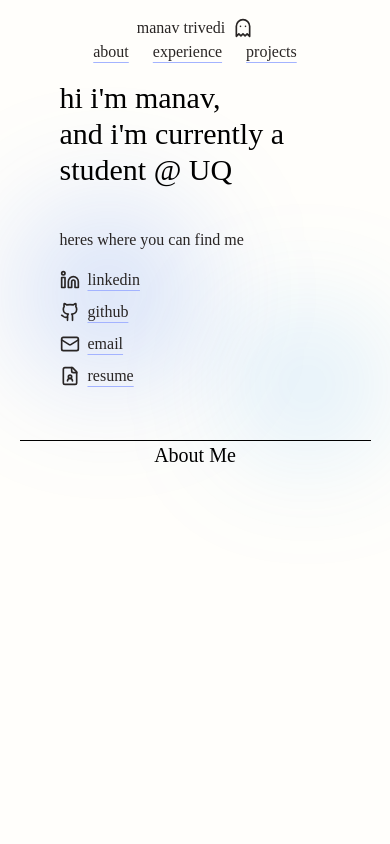
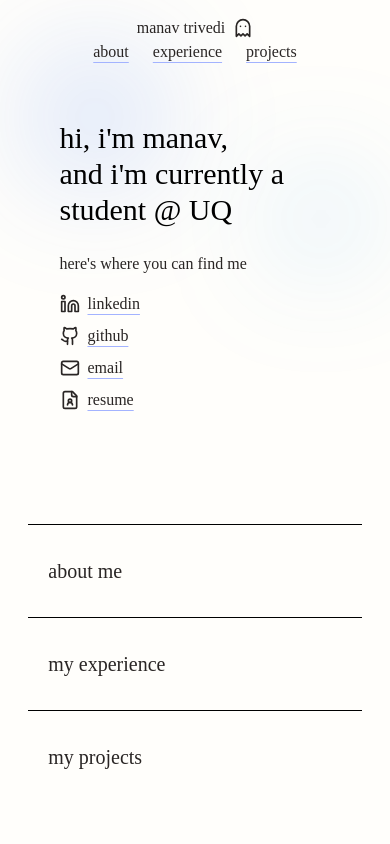
Before and after one commit to ManavTriv/Portfolio, a React (Vite) app in the folder frontend/: page / in a window 390 px wide. Shown: the top 844 px of the page. Built offline with nearby package versions, Linux system fonts and the light colour scheme; a web font is replaced by a local one.

Commit message:
Only thing left is to fill in the sections with detail

```diff
--- a/frontend/src/Home.jsx
+++ b/frontend/src/Home.jsx
@@ -6,7 +6,7 @@ import Experience from "./components/Experience";
 import Projects from "./components/Projects";
 import Navbar from "./components/Navbar";
 
-const SectionDivider = () => <div className="w-full border-t-1 mt-3" />;
+const SectionDivider = () => <div className="w-full border-t-1 my-8" />;
 
 const Home = () => {
   const aboutRef = useRef(null);
@@ -48,6 +48,7 @@ const Home = () => {
 
       <div className="flex flex-col w-[90%] xl:max-w-[1100px] items-center justify-center mx-auto pt-10 md:pt-20 relative z-10">
         <IntroCard />
+        <div className="w-[95%]">
           <SectionDivider />
           <div ref={aboutRef} className="scroll-mt-10 md:scroll-mt-20">
             <About />
@@ -59,6 +60,7 @@ const Home = () => {
           <SectionDivider />
           <div ref={projectsRef} className="scroll-mt-10 md:scroll-mt-20">
             <Projects />
+          </div>
         </div>
       </div>
     </div>
--- a/frontend/src/components/About.jsx
+++ b/frontend/src/components/About.jsx
@@ -1,8 +1,8 @@
 const About = () => {
   return (
-    <div>
-      <h1 className="font-secondary font-medium md:text-2xl h-300 text-xl">
-        About Me
+    <div className="px-5">
+      <h1 className="font-secondary font-secondary font-medium md:text-2xl text-xl text-stone-800 hover:text-indigo-300 transition-all duration-300">
+        about me
       </h1>
     </div>
   );
--- a/frontend/src/components/Experience.jsx
+++ b/frontend/src/components/Experience.jsx
@@ -1,7 +1,9 @@
 const Experience = () => {
   return (
-    <div>
-      <h1 className="font-secondary h-500">My Experience</h1>
+    <div className="px-5">
+      <h1 className="font-secondary font-secondary font-medium md:text-2xl text-xl text-stone-800 hover:text-indigo-300 transition-all duration-300">
+        my experience
+      </h1>
     </div>
   );
 };
--- a/frontend/src/components/IntroCard.jsx
+++ b/frontend/src/components/IntroCard.jsx
@@ -1,47 +1,62 @@
 import { Linkedin, Github, Mail, FileUser } from "lucide-react";
 
 const IntroCard = () => {
-  return (
-    <div className="flex md:flex-row flex-col items-center justify-center mx-auto w-full">
-      <div className="flex flex-col p-10 h-full md:w-[50%] w-full">
+  const links = [
+    {
+      icon: <Linkedin className="w-5 h-5" />,
+      text: "linkedin",
+      href: "https://au.linkedin.com/in/manav-trivedi-691688296",
+    },
+    {
+      icon: <Github className="w-5 h-5" />,
+      text: "github",
+      href: "https://github.com/ManavTriv",
+    },
+    {
+      icon: <Mail className="w-5 h-5" />,
+      text: "email",
+      href: "mailto:trivedimanav2003@gmail.com",
+    },
+    {
+      icon: <FileUser className="w-5 h-5" />,
+      text: "resume",
+      href: "",
+    },
+  ];
+
+ return (
+    <section className="flex flex-col md:flex-row items-center justify-center mx-auto w-full max-w-6xl p-4 my-10">
+      <div className="flex flex-col p-6 md:p-10 h-full md:w-[50%] w-full">
         <p className="font-secondary font-medium md:text-4xl text-3xl">
-          hi i'm manav,
+          hi, i'm manav,
         </p>
         <p className="font-secondary font-medium md:text-4xl text-3xl">
           and i'm currently a student @ UQ
         </p>
-        <div className="flex flex-col space-y-2 mt-10">
-          <p className="font-secondary text-base pb-2 text-stone-800 ">
-            heres where you can find me
+        <div className="flex flex-col space-y-2 mt-6 md:mt-10">
+          <p className="font-secondary text-base pb-2 text-stone-800">
+            here's where you can find me
           </p>
-          <a className="font-secondary text-base font-medium underline decoration-indigo-300 underline-offset-5 cursor-pointer text-stone-800 hover:text-indigo-300 transition-all duration-300">
-            <span className="flex flex-row items-center space-x-2">
-              <Linkedin className="w-5 h-5" />
-              <span>linkedin</span>
-            </span>
-          </a>
-          <a className="font-secondary text-base font-medium underline decoration-indigo-300 underline-offset-5 cursor-pointer text-stone-800 hover:text-indigo-300 transition-all duration-300">
-            <span className="flex flex-row items-center space-x-2">
-              <Github className="w-5 h-5" />
-              <span>github</span>
-            </span>
-          </a>
-          <a className="font-secondary text-base font-medium underline decoration-indigo-300 underline-offset-5 cursor-pointer text-stone-800 hover:text-indigo-300 transition-all duration-300">
-            <span className="flex flex-row items-center space-x-2">
-              <Mail className="w-5 h-5" />
-              <span>email</span>
-            </span>
-          </a>
-          <a className="font-secondary text-base font-medium underline decoration-indigo-300 underline-offset-5 cursor-pointer text-stone-800 hover:text-indigo-300 transition-all duration-300">
-            <span className="flex flex-row items-center space-x-2">
-              <FileUser className="w-5 h-5" />
-              <span>resume</span>
-            </span>
-          </a>
+          {links.map((link, index) => (
+            <a
+              key={index}
+              href={link.href}
+              target="_blank"
+              rel="noopener noreferrer"
+              aria-label={link.ariaLabel}
+              className="font-secondary text-base font-medium underline decoration-indigo-300 underline-offset-5 cursor-pointer text-stone-800 hover:text-indigo-300 transition-all duration-300"
+            >
+              <span className="flex flex-row items-center space-x-2">
+                {link.icon}
+                <span>{link.text}</span>
+              </span>
+            </a>
+          ))}
         </div>
       </div>
       <div className="h-full w-[50%]"></div>
-    </div>
+    </section>
   );
 };
+
 export default IntroCard;
--- a/frontend/src/components/Projects.jsx
+++ b/frontend/src/components/Projects.jsx
@@ -1,7 +1,9 @@
 const Projects = () => {
   return (
-    <div>
-      <h1 className="font-secondary h-50">My Projects</h1>
+    <div className="px-5">
+      <h1 className="font-secondary font-secondary font-medium md:text-2xl text-xl text-stone-800 hover:text-indigo-300 transition-all duration-300">
+        my projects
+      </h1>
     </div>
   );
 };
--- a/frontend/src/styles/Home.css
+++ b/frontend/src/styles/Home.css
@@ -23,18 +23,53 @@
   right: 25%;
 }
 
+/* Breakpoint for tablets and smaller desktops */
+@media (max-width: 1024px) {
+  .blob-1 {
+    width: 300px;
+    height: 300px;
+    top: 3%;
+    left: 15%;
+  }
+
+  .blob-2 {
+    width: 250px;
+    height: 250px;
+    top: 10%;
+    right: 20%;
+  }
+}
+
+/* Breakpoint for tablets in portrait mode and larger phones */
 @media (max-width: 768px) {
   .blob-1 {
     width: 200px;
     height: 200px;
     top: 5%;
-    left: 2%;
+    left: 10%;
   }
 
   .blob-2 {
     width: 150px;
     height: 150px;
-    bottom: 5%;
-    right: 2%;
+    top: 15%;
+    right: 10%;
   }
 }
+
+/* Breakpoint for smaller phones */
+@media (max-width: 480px) {
+  .blob-1 {
+    width: 150px;
+    height: 150px;
+    top: 5%;
+    left: 5%;
+  }
+
+  .blob-2 {
+    width: 100px;
+    height: 100px;
+    top: 20%;
+    right: 5%;
+  }
+}
```
Lines whose indentation alone changed are shown as unchanged.
